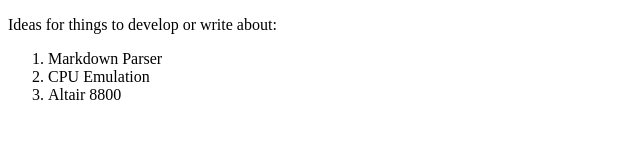
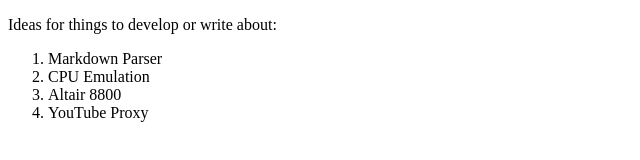
Before and after one commit to poundflag/dev-blog, a plain HTML site: page todo.html in a window 1280 px wide. Shown: the whole page, without its empty margins (0-640 px from the left). Drawn offline with Linux system fonts and the light colour scheme.

Commit message:
Another idea

```diff
--- a/todo.html
+++ b/todo.html
@@ -12,6 +12,7 @@
         <li>Markdown Parser</li>
         <li>CPU Emulation</li>
         <li>Altair 8800</li>
+        <li>YouTube Proxy</li>
     </ol>
 </body>
 
```
